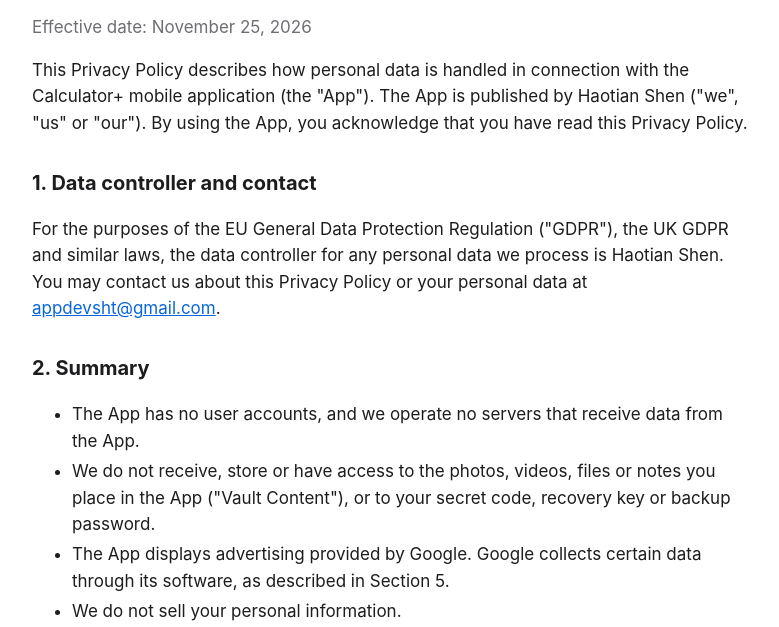
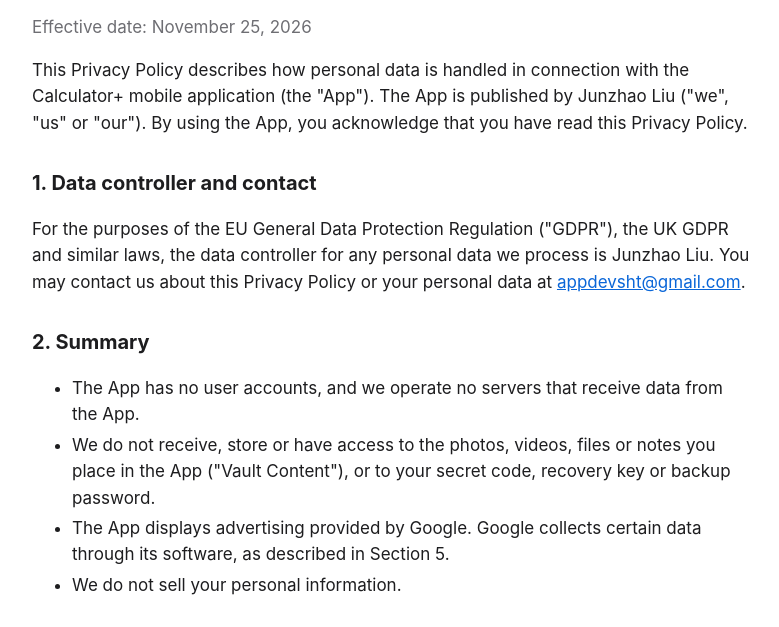
Before and after one commit to appdevsht-byte/appdevsht-byte.github.io, a plain HTML site: page privacy.html in a window 1280 px wide. Shown: the part 149-776 px from the top of the page, without its empty margins (248-1027 px from the left). Drawn offline with Linux system fonts and the light colour scheme.

Commit message:
docs: name Junzhao Liu as publisher in privacy policy

```diff
--- a/privacy.html
+++ b/privacy.html
@@ -20,7 +20,7 @@
       <p>
         This Privacy Policy describes how personal data is handled in connection
         with the Calculator+ mobile application (the "App"). The App is
-        published by Haotian Shen ("we", "us" or "our"). By using the App, you
+        published by Junzhao Liu ("we", "us" or "our"). By using the App, you
         acknowledge that you have read this Privacy Policy.
       </p>
 
@@ -28,7 +28,7 @@
       <p>
         For the purposes of the EU General Data Protection Regulation ("GDPR"),
         the UK GDPR and similar laws, the data controller for any personal data
-        we process is Haotian Shen. You may contact us about this Privacy Policy
+        we process is Junzhao Liu. You may contact us about this Privacy Policy
         or your personal data at
         <a href="mailto:appdevsht@gmail.com">appdevsht@gmail.com</a>.
       </p>
@@ -282,7 +282,7 @@
 
       <h2>16. Contact us</h2>
       <p>
-        Haotian Shen<br /><a href="mailto:appdevsht@gmail.com"
+        Junzhao Liu<br /><a href="mailto:appdevsht@gmail.com"
           >appdevsht@gmail.com</a
         >
       </p>
```
